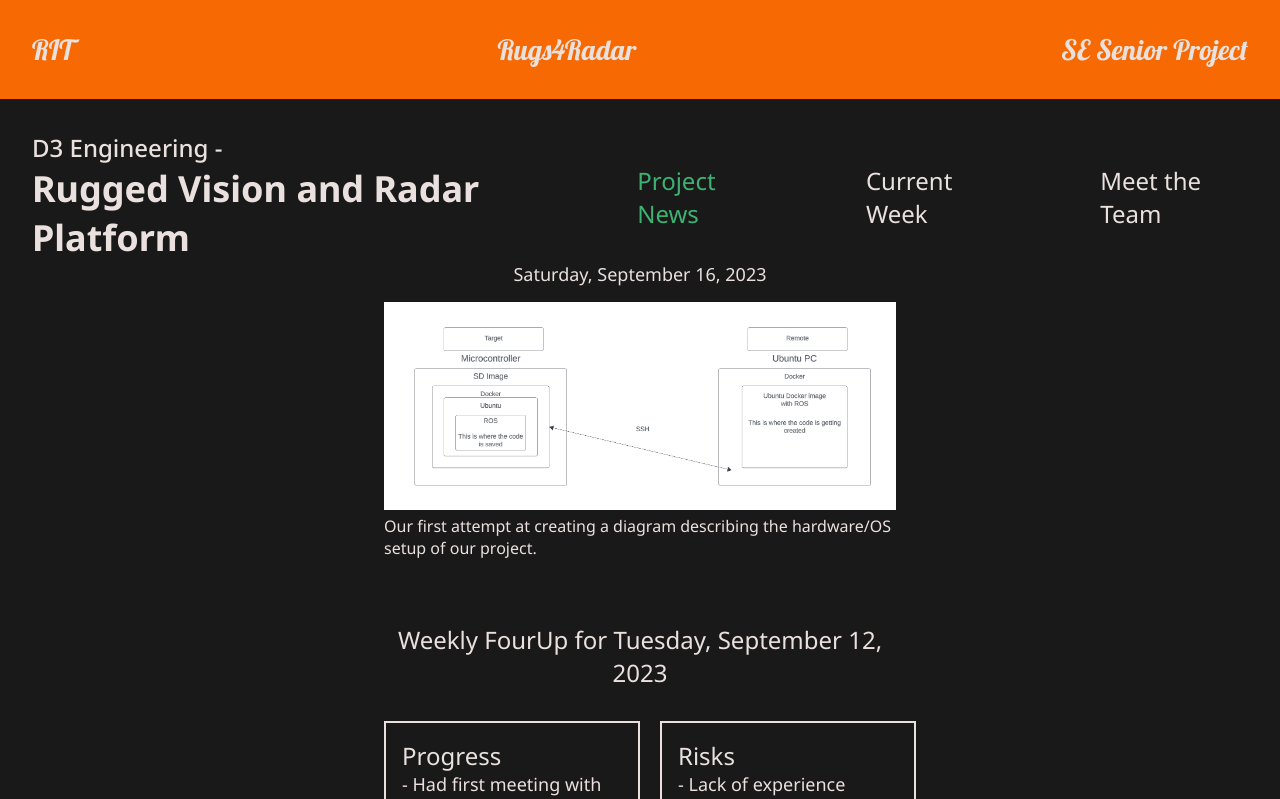
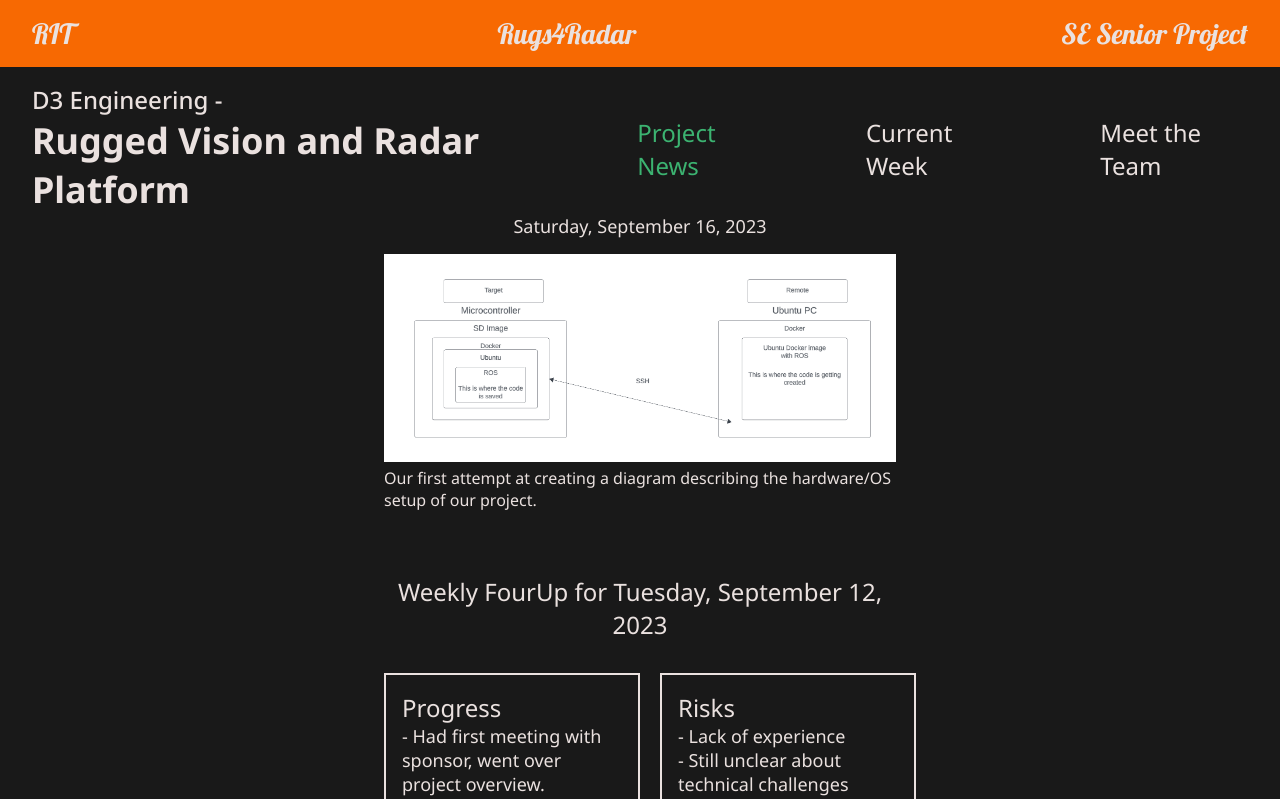
Before and after one commit to ojr4316/rugs4radar, a React (Create React App) app: page / in a window 1280 px wide. Shown: the top 799 px of the page. Built offline with nearby package versions, Linux system fonts and the light colour scheme; the HTML template or start-up script is replaced by a standard one.

Commit message:
style fixes

```diff
--- a/src/App.css
+++ b/src/App.css
@@ -1,7 +1,7 @@
 .senior-project-header {
   width: 100%;
   background-color: var(--rit);
-  padding: 32px;
+  padding: 16px 32px;
   display: flex;
   flex-direction: row;
   justify-content: space-between;
@@ -14,7 +14,7 @@
 }
 
 .nav {
-  padding: 32px 0 0 32px;
+  padding: 16px 0 0 32px;
   display: flex;
   flex-direction: row;
   justify-content: space-between;
--- a/src/Team.css
+++ b/src/Team.css
@@ -1,4 +1,5 @@
 .team {
+    margin-top: 96px;
     display: flex;
     flex-direction: column;
     justify-content: center;
```
